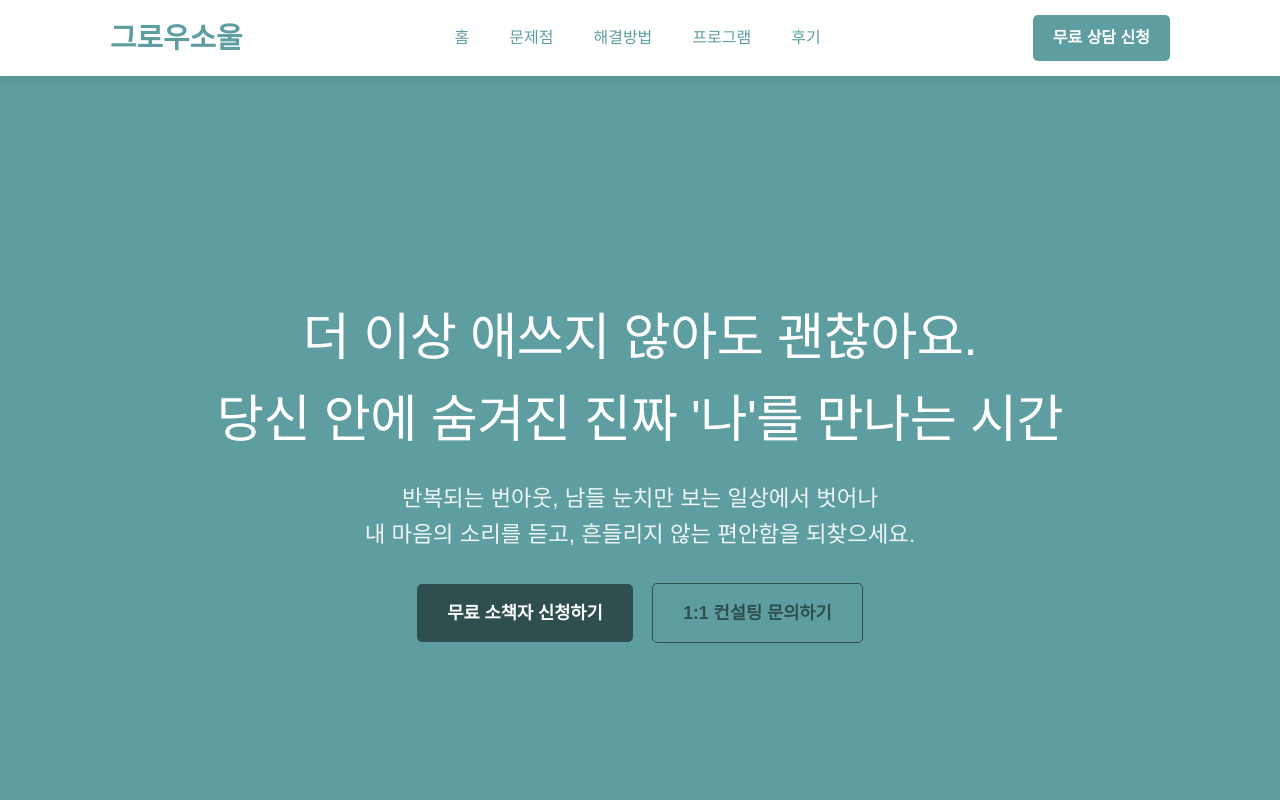
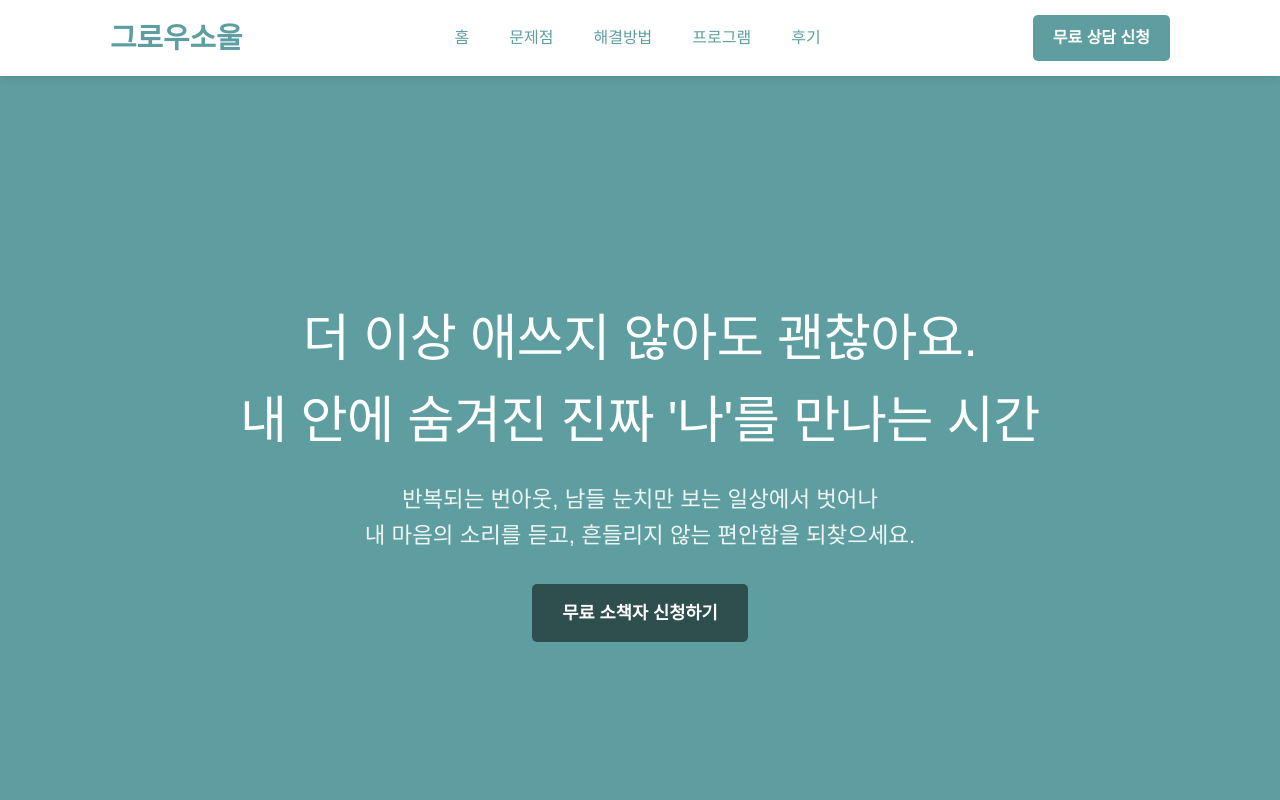
Before and after one commit to yucox100/growsoul, a plain HTML site: page index.html in a window 1280 px wide. Shown: the top 800 px of the page. Drawn offline with Linux system fonts and the light colour scheme; a web font is replaced by a local one.

Commit message:
버튼제거

```diff
--- a/index.html
+++ b/index.html
@@ -405,11 +405,11 @@
     <!-- ============================================= -->
     <section id="hero">
         <div class="container">
-            <h1>더 이상 애쓰지 않아도 괜찮아요.<br>당신 안에 숨겨진 진짜 '나'를 만나는 시간</h1>
+            <h1>더 이상 애쓰지 않아도 괜찮아요.<br>내 안에 숨겨진 진짜 '나'를 만나는 시간</h1>
             <p>반복되는 번아웃, 남들 눈치만 보는 일상에서 벗어나<br>내 마음의 소리를 듣고, 흔들리지 않는 편안함을 되찾으세요.</p>
             <div>
                 <a href="#cta" class="btn btn-primary">무료 소책자 신청하기</a>
-                <a href="#cta" class="btn btn-secondary">1:1 컨설팅 문의하기</a>
+
             </div>
         </div>
     </section>
```
